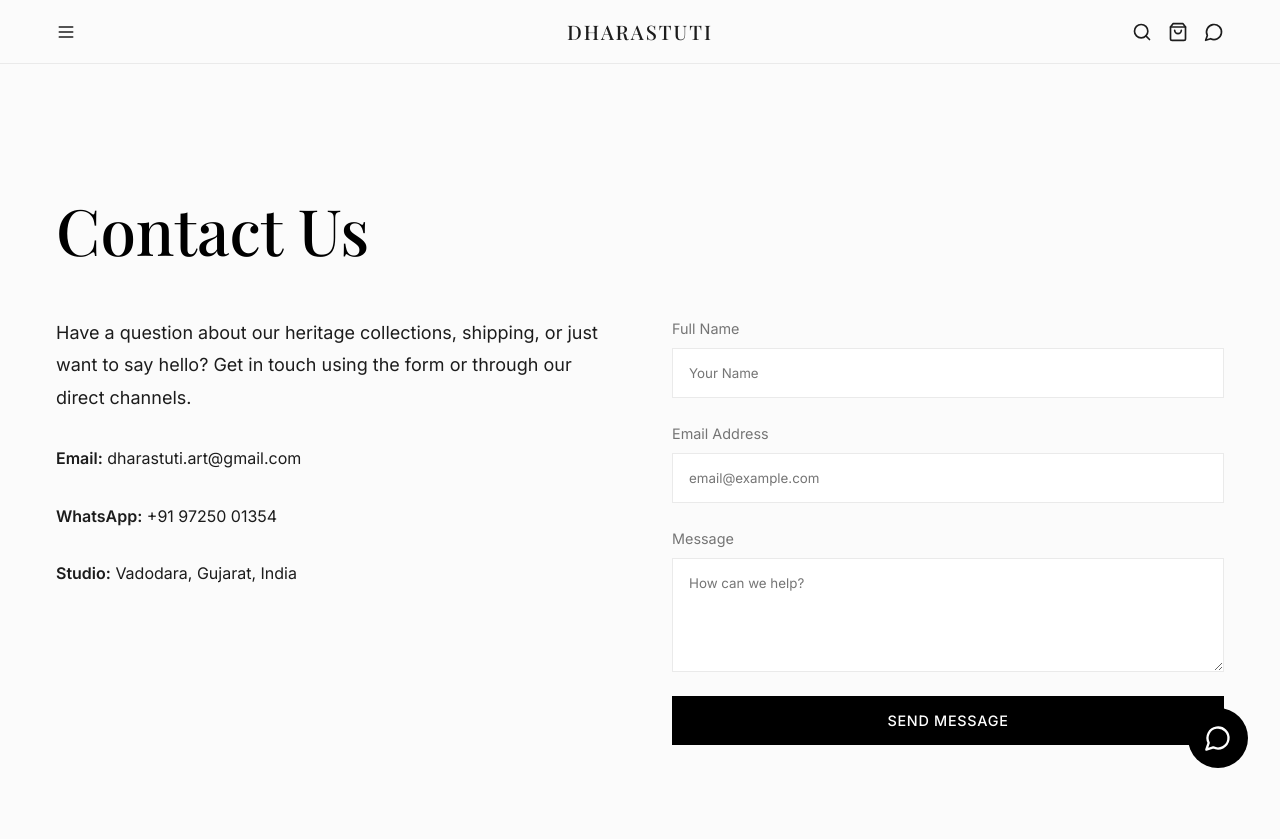
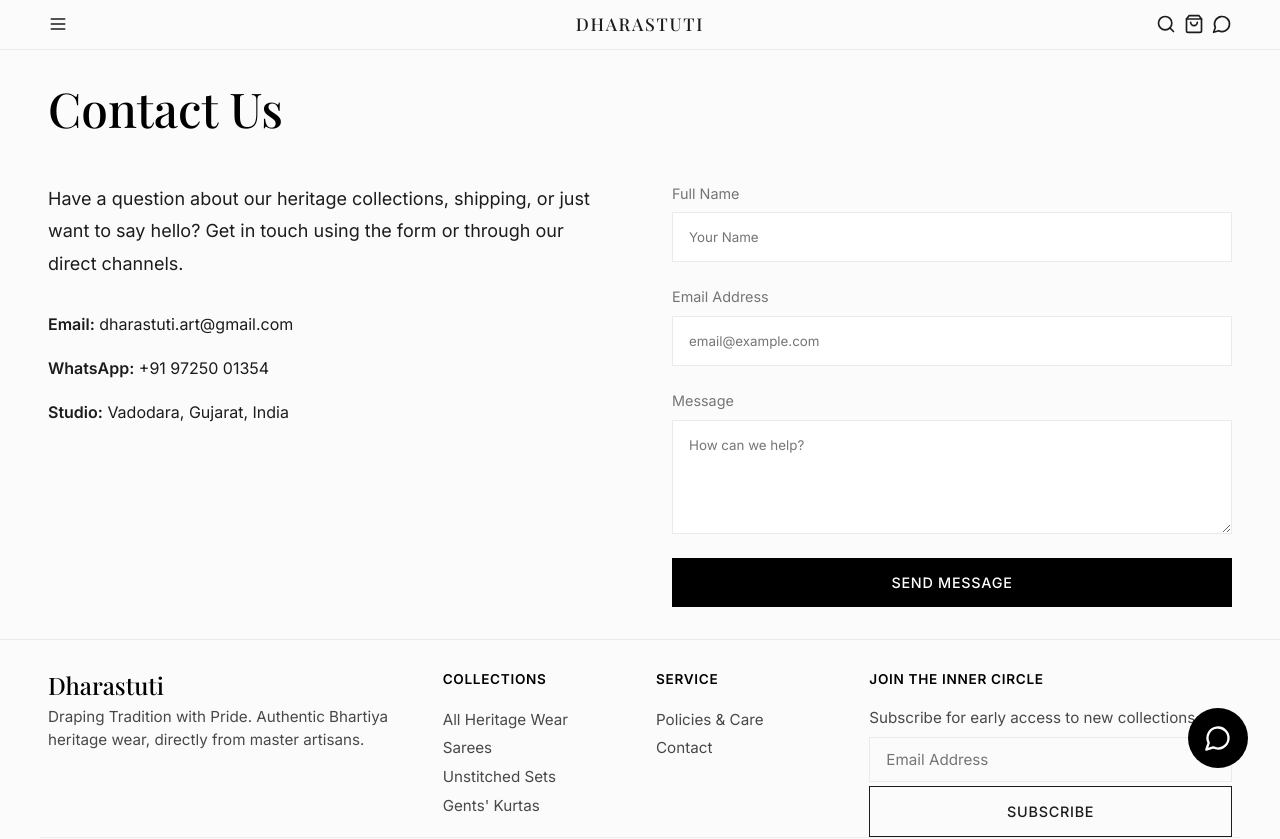
Before and after one commit to jigneshpandya86-lab/dharastuti, a React (Vite) app: page /contact in a window 1280 px wide. Shown: the top 839 px of the page. Built offline with nearby package versions, Linux system fonts and the light colour scheme; a web font is replaced by a local one.

Commit message:
style: ultra-compact layout optimization for maximum screen efficiency

```diff
--- a/src/components/Header.css
+++ b/src/components/Header.css
@@ -3,7 +3,7 @@
   top: 0;
   left: 0;
   right: 0;
-  height: 64px;
+  height: 50px;
   background-color: var(--color-bg);
   border-bottom: 1px solid var(--color-border);
   z-index: 1000;
@@ -38,7 +38,7 @@
 }
 
 .logo {
-  font-size: 1.25rem;
+  font-size: 1.1rem;
   font-weight: 500;
   letter-spacing: 0.1em;
   text-transform: uppercase;
--- a/src/index.css
+++ b/src/index.css
@@ -9,18 +9,18 @@
   --font-serif: 'Playfair Display', serif;
   --font-sans: 'Inter', sans-serif;
 
-  --spacing-sm: 0.5rem;
-  --spacing-md: 1rem;
-  --spacing-lg: 1.5rem;
-  --spacing-xl: 3rem;
-  --spacing-xxl: 5rem;
+  --spacing-sm: 0.25rem;
+  --spacing-md: 0.5rem;
+  --spacing-lg: 1rem;
+  --spacing-xl: 1.5rem;
+  --spacing-xxl: 2.5rem;
 }
 
 @media (min-width: 768px) {
   :root {
-    --spacing-lg: 2rem;
-    --spacing-xl: 4rem;
-    --spacing-xxl: 8rem;
+    --spacing-lg: 1.25rem;
+    --spacing-xl: 2rem;
+    --spacing-xxl: 3.5rem;
   }
 }
 
@@ -34,70 +34,70 @@ body {
   font-family: var(--font-sans);
   background-color: var(--color-bg);
   color: var(--color-text);
-  line-height: 1.6;
+  line-height: 1.5;
   -webkit-font-smoothing: antialiased;
 }
 
 h1, h2, h3, h4, h5, h6 {
   font-family: var(--font-serif);
   font-weight: 500;
-  line-height: 1.2;
+  line-height: 1.1;
   color: var(--color-accent);
 }
 
 h1 {
-  font-size: clamp(2.5rem, 8vw, 4rem);
-  margin-bottom: var(--spacing-lg);
+  font-size: clamp(2rem, 6vw, 3rem);
+  margin-bottom: var(--spacing-md);
 }
 
 h2 {
-  font-size: clamp(1.75rem, 5vw, 2.5rem);
-  margin-top: var(--spacing-xl);
-  margin-bottom: var(--spacing-md);
+  font-size: clamp(1.5rem, 4vw, 2rem);
+  margin-top: var(--spacing-lg);
+  margin-bottom: var(--spacing-sm);
 }
 
 h3 {
-  font-size: 1.5rem;
-  margin-bottom: var(--spacing-md);
+  font-size: 1.25rem;
+  margin-bottom: var(--spacing-sm);
 }
 
 p {
-  margin-bottom: var(--spacing-md);
+  margin-bottom: var(--spacing-sm);
 }
 
 /* Page Layouts */
 .page-container {
   max-width: 900px;
   margin: 0 auto;
-  padding: var(--spacing-xxl) var(--spacing-md);
+  padding: var(--spacing-xl) var(--spacing-md);
 }
 
 .text-content {
-  line-height: 1.8;
-  font-size: 1.1rem;
+  line-height: 1.6;
+  font-size: 1rem;
 }
 
 .text-content p {
-  margin-bottom: 1.5rem;
+  margin-bottom: 1rem;
 }
 
 .text-content h2 {
-  margin-top: 3rem;
-  margin-bottom: 1.5rem;
+  margin-top: 1.5rem;
+  margin-bottom: 1rem;
 }
 
 .text-content ul {
-  margin-bottom: 1.5rem;
-  padding-left: 1.5rem;
+  margin-bottom: 1rem;
+  padding-left: 1.25rem;
 }
 
 .text-content li {
-  margin-bottom: 0.75rem;
+  margin-bottom: 0.5rem;
 }
 
 .section-title {
   text-align: center;
-  margin-bottom: var(--spacing-xl);
+  margin-bottom: var(--spacing-lg);
 }
 
 /* Utils */
@@ -118,7 +118,7 @@ a {
 
 .main-content {
   flex-grow: 1;
-  padding-top: 64px; /* Account for fixed header */
+  padding-top: 50px; /* Slimmer header account */
 }
 
 /* Typography Utility */
--- a/src/pages/ArtworkDetail.css
+++ b/src/pages/ArtworkDetail.css
@@ -1,12 +1,12 @@
 .pdp {
-  padding: var(--spacing-md) 0 var(--spacing-xl) 0;
+  padding: var(--spacing-sm) 0 var(--spacing-lg) 0;
 }
 
 .breadcrumbs {
-  font-size: 0.8rem;
+  font-size: 0.75rem;
   text-transform: uppercase;
   letter-spacing: 0.05em;
-  margin-bottom: var(--spacing-md);
+  margin-bottom: var(--spacing-sm);
   color: var(--color-text);
   opacity: 0.6;
 }
@@ -77,17 +77,17 @@
 
 .pdp-info {
   position: sticky;
-  top: 80px;
+  top: 60px;
   align-self: start;
 }
 
 .pdp-header {
-  margin-bottom: var(--spacing-md);
+  margin-bottom: var(--spacing-sm);
 }
 
 .pdp-title {
-  font-size: 2rem;
-  margin-bottom: 0.15rem;
+  font-size: 1.75rem;
+  margin-bottom: 0.1rem;
 }
 
 .pdp-code {
--- a/src/pages/Collections.css
+++ b/src/pages/Collections.css
@@ -1,14 +1,14 @@
 .collections-page {
-  padding: var(--spacing-md) 0;
+  padding: var(--spacing-sm) 0;
 }
 
 .collections-header {
   text-align: center;
-  margin-bottom: var(--spacing-lg);
+  margin-bottom: var(--spacing-md);
 }
 
 .collections-header h1 {
-  font-size: 2rem;
+  font-size: 1.5rem;
   margin-bottom: 0;
 }
 
@@ -16,16 +16,16 @@
   opacity: 0.7;
   text-transform: uppercase;
   letter-spacing: 0.05em;
-  font-size: 0.8rem;
+  font-size: 0.75rem;
 }
 
 .filter-bar {
   border-top: 1px solid var(--color-border);
   border-bottom: 1px solid var(--color-border);
-  padding: var(--spacing-sm) 0;
-  margin-bottom: var(--spacing-lg);
+  padding: var(--spacing-xs) 0;
+  margin-bottom: var(--spacing-md);
   position: sticky;
-  top: 64px;
+  top: 50px;
   background-color: var(--color-bg);
   z-index: 10;
 }
```
